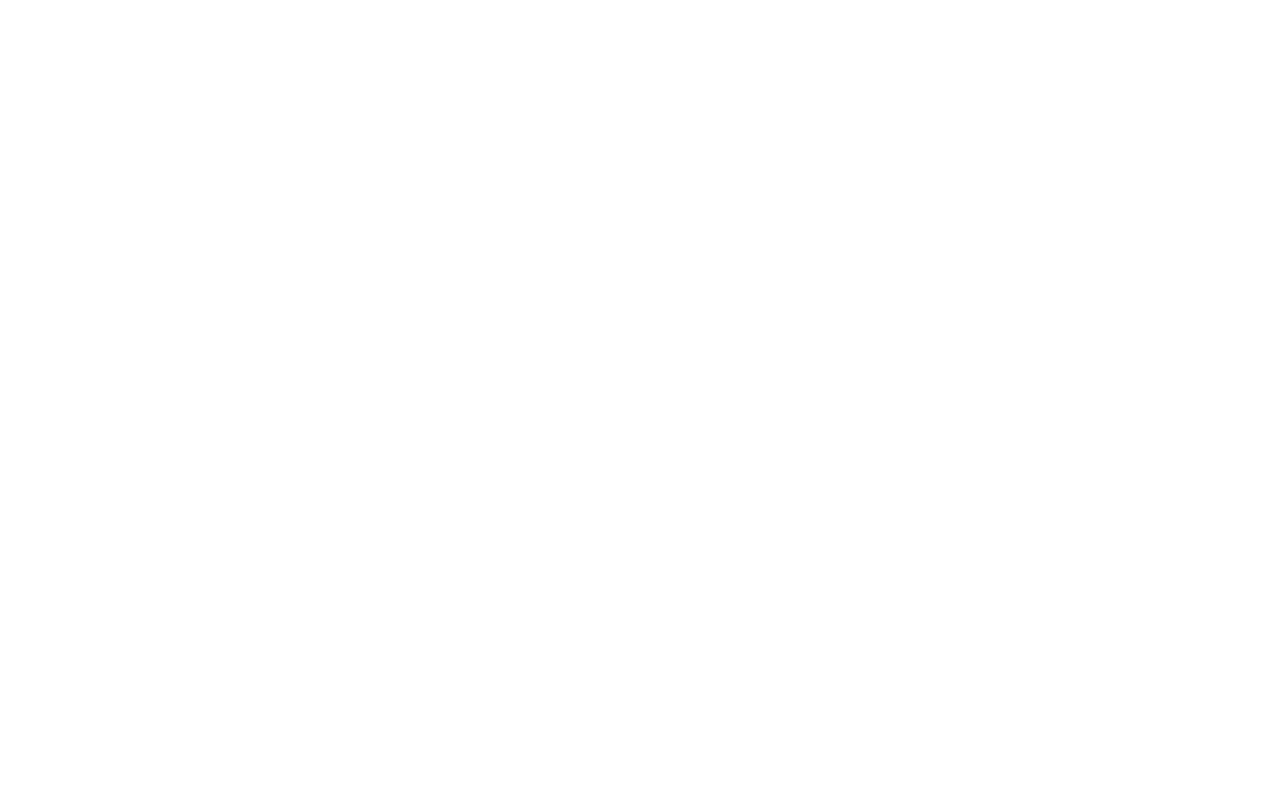
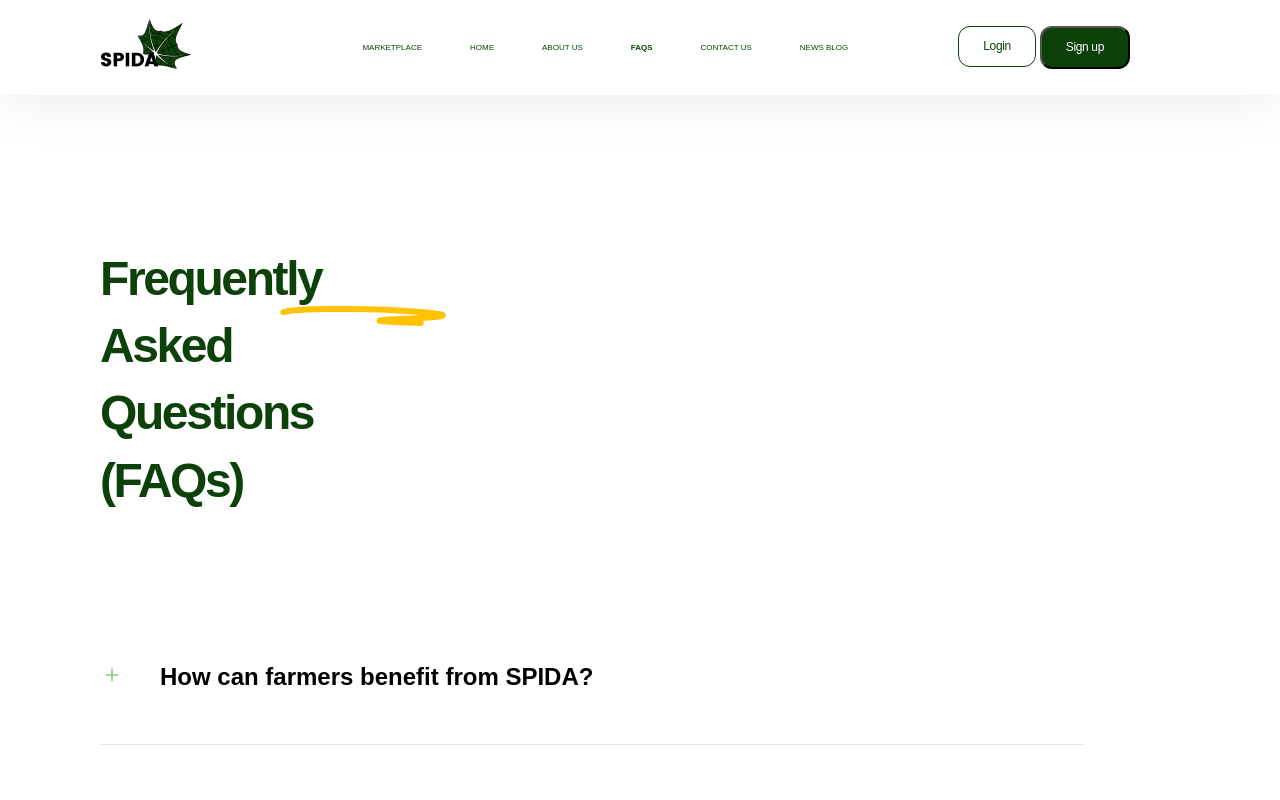
Before and after one commit to greenlife-developer/spider-project, a React (Create React App) app in the folder client/: page /faqs in a window 1280 px wide. Before the commit this address had no page. Shown: the top 800 px of the page. Built offline with nearby package versions, Linux system fonts and the light colour scheme; a web font is replaced by a local one.

Commit message:
adding Faq page

```diff
--- a/client/src/App.js
+++ b/client/src/App.js
@@ -10,6 +10,7 @@
 
 import Home from "./pages/website/Home/Home";
 import About from "./pages/website/About/About";
+import Faq from "./pages/website/faq/Faq";
 
 axios.defaults.withCredentials = true;
 
@@ -20,6 +21,7 @@
       <Routes>
         <Route path="/" element={<Home />} />
         <Route path="/about" element={<About />} />
+        <Route path="/faqs" element={<Faq />} />
       </Routes>
     </BrowserRouter>
   );
--- a/client/src/index.css
+++ b/client/src/index.css
@@ -16,6 +16,8 @@
   --about-h3: #878680;
   --about-why-us-bg: #FAFAFA;
   --brand-66: #666666;
+  --brand-e4: #E4E4E4;
+  --brand-f47: #4BAF47;
 
 
 
--- /dev/null
+++ b/client/src/pages/website/faq/Faq.jsx
@@ -0,0 +1,80 @@
+import React from "react";
+
+import Nav from "../../../components/Header/Nav";
+import vector from "../../../assets/images/hero_vector.png";
+
+import "./faq.css";
+import FaqItem from "./FaqItem";
+import ReadyToConnect from "../../../components/ready_to_connect/ReadyToConnect";
+import Footer from "../../../components/Footer/Footer";
+
+const Faq = () => {
+  const faqItems = [
+    {
+      id: 1,
+      question: "How can farmers benefit from SPIDA?",
+      answer:
+        "Farmers can list and update their produce, receive real-time weather updates, manage orders, and track sales analytics to plan better. With SPIDA, farmers also enjoy secure payments, offline services for rural areas, and opportunities to connect with businesses for consistent demand and higher earnings.",
+    },
+    {
+      id: 2,
+      question: "What features are available for buyers on SPIDA?",
+      answer: "",
+    },
+    {
+      id: 3,
+      question: "How does SPIDA ensure secure transactions?",
+      answer: "",
+    },
+    {
+      id: 4,
+      question: "What payment methods do you accept?",
+      answer: "",
+    },
+    {
+      id: 5,
+      question: "Is my payment information secure?",
+      answer: "",
+    },
+    {
+      id: 6,
+      question: "What is the role of logistics providers on SPIDA?",
+      answer: "",
+    },
+    {
+      id: 7,
+      question: "Can farmers use SPIDA in areas with limited internet access?",
+      answer: "",
+    },
+    {
+      id: 8,
+      question: "How does SPIDA ensure product quality and timely delivery?",
+      answer: "",
+    },
+  ];
+
+  return (
+    <div>
+      <Nav />
+
+      <section className="faq_section">
+        <div className="faq_header">
+          <h1>Frequently Asked Questions (FAQs)</h1>
+          <img src={vector} alt="" />
+        </div>
+        {faqItems.map((faq, index) => (
+          <FaqItem key={index} faq={faq} />
+        ))}
+      </section>
+
+      <section className="ready_section">
+        <ReadyToConnect />
+      </section>
+      <section className="footer_section">
+        <Footer />
+      </section>
+    </div>
+  );
+};
+
+export default Faq;
--- /dev/null
+++ b/client/src/pages/website/faq/FaqItem.js
@@ -0,0 +1,29 @@
+import { useState } from "react";
+import faqplus from "../../../assets/images/icons/plus.png";
+import faqminus from "../../../assets/images/icons/minus.png";
+
+const FaqItem = ({ faq }) => {
+  const { question, answer, id } = faq;
+  const [showAnswer, setShowAnswer] = useState(false);
+
+  return (
+    <div className="faq_item">
+      <div
+        onClick={() => setShowAnswer(!showAnswer)}
+        className="dynamic_faq_icon"
+      >
+        {showAnswer ? (
+          <img onClick={() => setShowAnswer(!showAnswer)} src={faqminus} />
+        ) : (
+          <img onClick={() => setShowAnswer(!showAnswer)} src={faqplus} />
+        )}
+      </div>
+      <div className="faq_question_answers">
+        <h3 onClick={() => setShowAnswer(!showAnswer)}>{question}</h3>
+        {showAnswer && id && <p>{answer}</p>}
+      </div>
+    </div>
+  );
+};
+
+export default FaqItem;
--- /dev/null
+++ b/client/src/pages/website/faq/faq.css
@@ -0,0 +1,54 @@
+.faq_section {
+  padding: 150px 196px 130px 100px;
+}
+
+.faq_header {
+  width: 350px;
+  position: relative;
+  margin: 0 0 96px;
+}
+
+.faq_header h1 {
+  font-size: 48px;
+  font-weight: 700;
+  line-height: 67.2px;
+  letter-spacing: -0.05em;
+  color: var(--brand-primary);
+}
+
+.faq_header > img {
+  position: absolute;
+  top: 61px;
+  left: 180px;
+}
+
+.faq_item {
+  display: flex;
+  /* align-items: center; */
+  padding: 48px 0;
+  border-bottom: 1px solid var(--brand-e4);
+  gap: 36px;
+}
+
+.faq_item .dynamic_faq_icon img {
+    position: relative;
+    top: 5px;
+    cursor: pointer;
+}
+
+.faq_question_answers h3 {
+  font-size: 24px;
+  font-weight: 900;
+  line-height: 38.4px;
+  text-align: left;
+  cursor: pointer;
+}
+
+.faq_question_answers p {
+    font-size: 20px;
+    font-weight: 400;
+    line-height: 32px;
+    margin: 43px 88px 0 28px;
+    padding: 0 0 0 32px;
+    border-left: 1px solid var(--brand-f47);
+}
```
Also changed, not shown: client/src/assets/images/icons/minus.png (added), client/src/assets/images/icons/plus.png (added).
